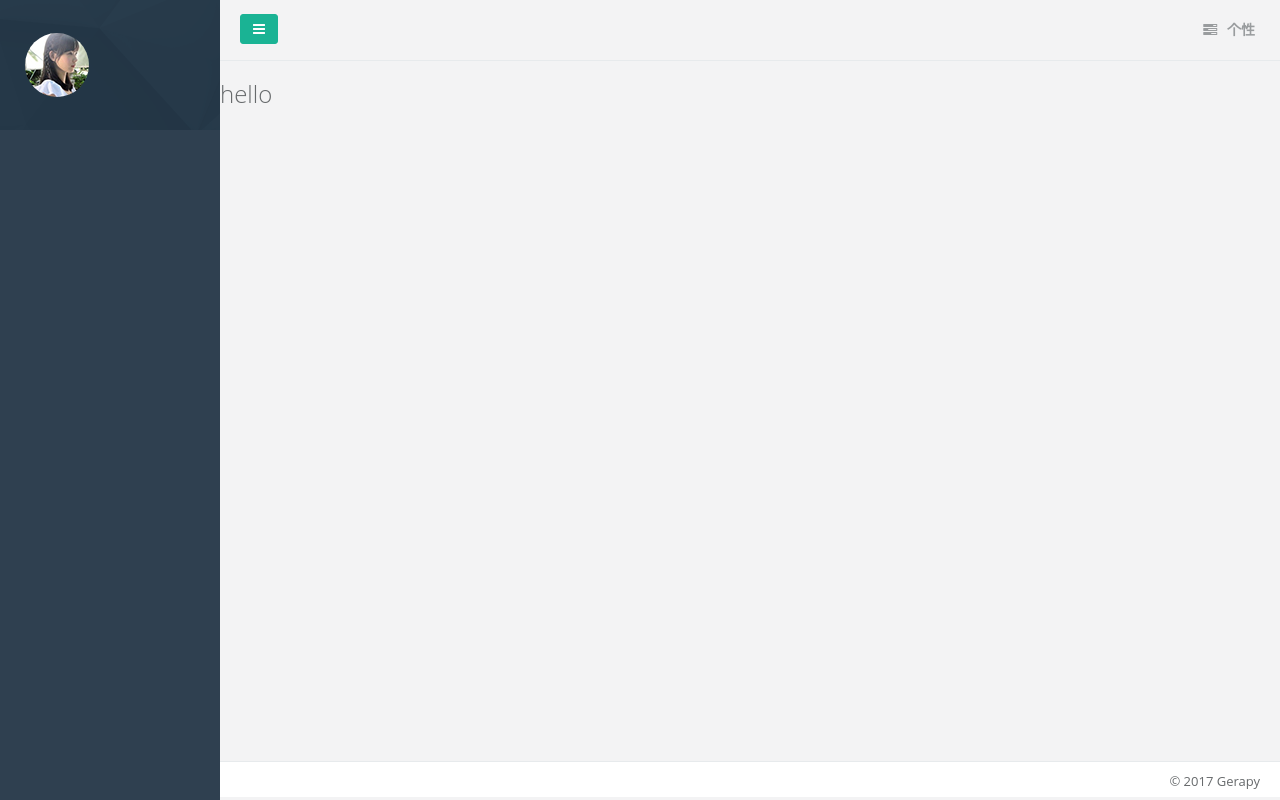
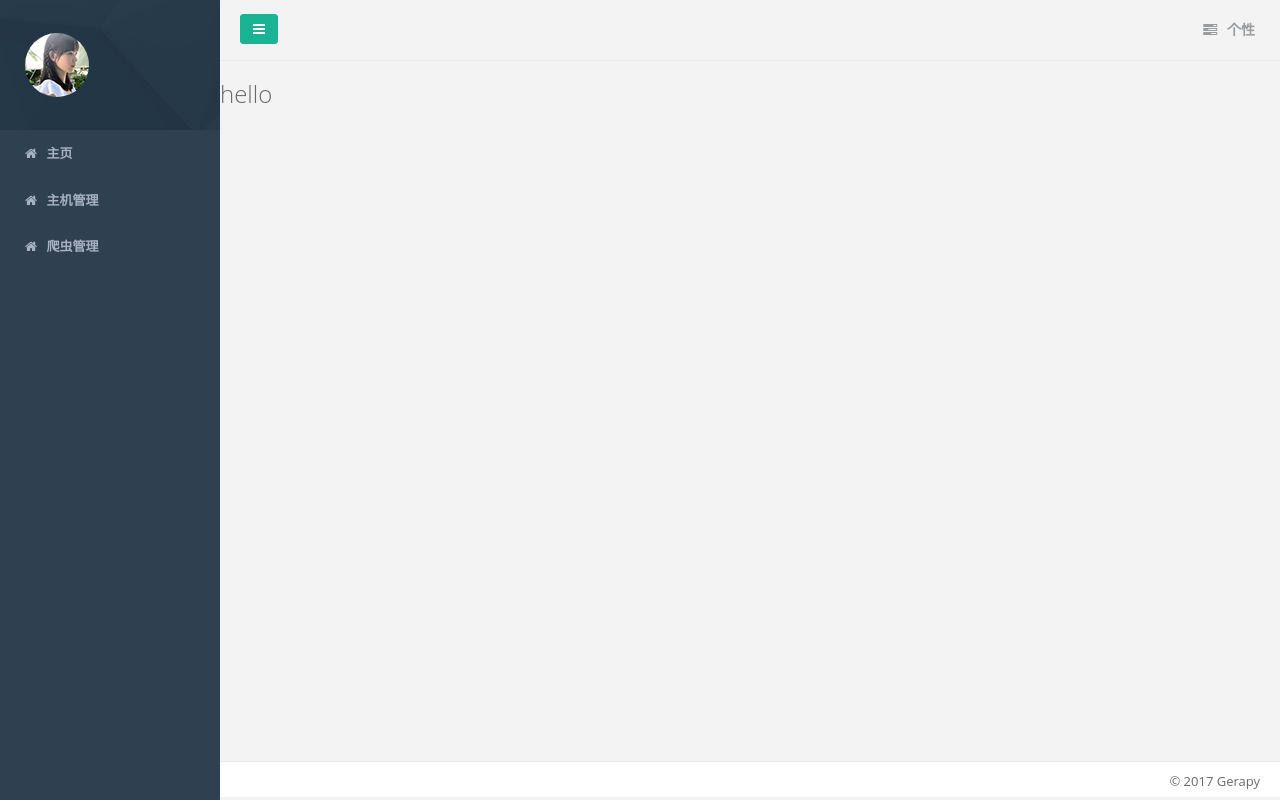
Before and after one commit to leeyis/Gerapy, a Django app: page / in a window 1280 px wide; the page is wider, and only the part inside the window is pictured. Run offline with Django 3.2, Linux system fonts and the light colour scheme; parts of the project's set-up code (start-up, migrations or seed data) failed here and were passed over; some libraries are stand-ins or nearby versions.

Commit message:
add menu

```diff
--- a/gerapy/webui/core/templates/public/sidebar.html
+++ b/gerapy/webui/core/templates/public/sidebar.html
@@ -10,6 +10,20 @@
                     <span><img alt="image" class="img-circle" src="{% static '/images/user.jpg'%}"/></span>
                 </div>
             </li>
+            <li>
+                <a href="/">
+                    <i class="fa fa-home"></i>
+                    <span class="nav-label">主页</span>
+                </a>
+                <a href="/clients">
+                    <i class="fa fa-home"></i>
+                    <span class="nav-label">主机管理</span>
+                </a>
+                <a href="/spiders">
+                    <i class="fa fa-home"></i>
+                    <span class="nav-label">爬虫管理</span>
+                </a>
+            </li>
 
         </ul>
     </div>
```
